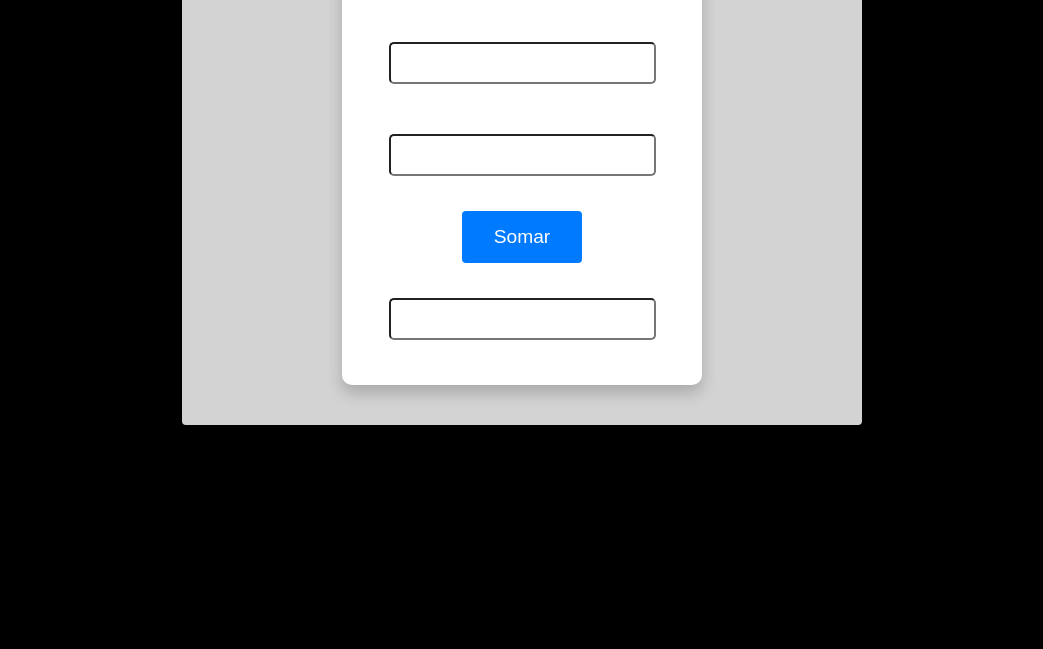
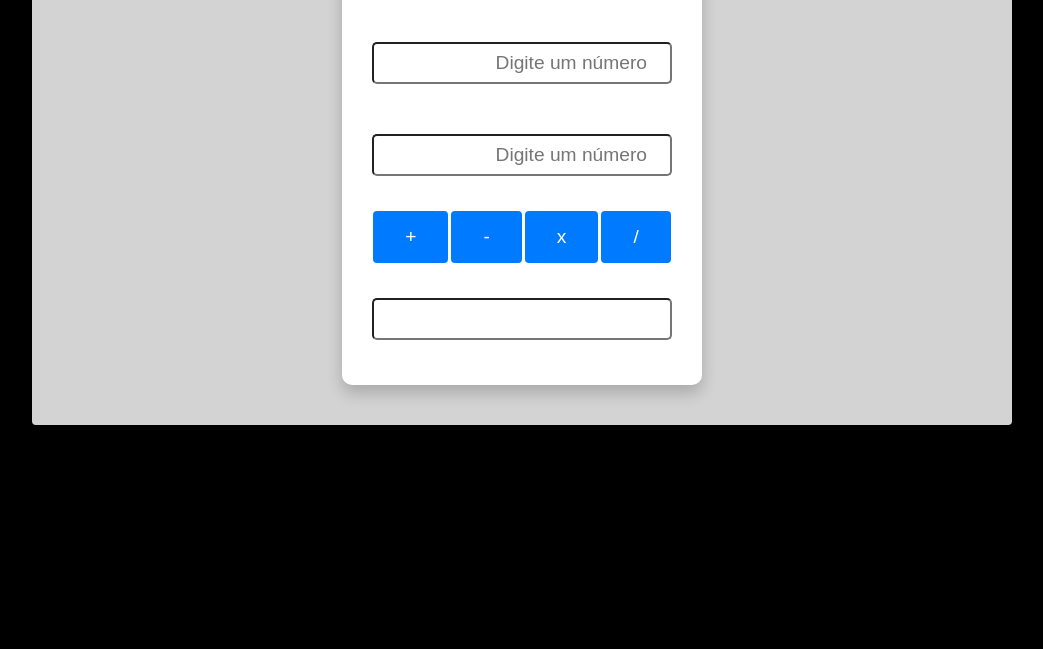
Before and after one commit to gvaldissera/bootcamp-devjr-module2-calc, a plain HTML site: page index.html in a window 1280 px wide. Shown: the part 151-800 px from the top of the page, without its empty margins (118-1161 px from the left). Drawn offline with Linux system fonts and the light colour scheme.

Commit message:
closes #4 - Implementing the four math's operations

```diff
--- a/index.html
+++ b/index.html
@@ -11,9 +11,14 @@
     <div class="container">
       <div class="calc">
         <h1>Calculadora</h1>
-        <input id="num1" type="number" />
-        <input id="num2" type="number" />
-        <button onclick="calc()">Somar</button>
+        <input id="num1" type="number" placeholder="Digite um número" />
+        <input id="num2" type="number" placeholder="Digite um número" />
+        <div>
+          <button onclick="calc('+')">+</button>
+          <button onclick="calc('-')">-</button>
+          <button onclick="calc('*')">x</button>
+          <button onclick="calc('/')">/</button>
+        </div>
         <input id="output" type="text" readonly />
       </div>
       <div class="history"></div>
--- a/javascript.js
+++ b/javascript.js
@@ -1,8 +1,22 @@
-function calc() {
+function calc(op) {
   var num1 = parseFloat(document.getElementById("num1").value);
   var num2 = parseFloat(document.getElementById("num2").value);
+  var output = 0;
 
-  var output = num1 + num2;
+  switch (op) {
+    case "+":
+      output = num1 + num2;
+      break;
+    case "-":
+      output = num1 - num2;
+      break;
+    case "*":
+      output = num1 * num2;
+      break;
+    case "/":
+      output = num1 / num2;
+      break;
+  }
 
   document.getElementById("output").value = output;
 }
--- a/styles.css
+++ b/styles.css
@@ -4,10 +4,12 @@ body {
 
 input {
   height: 22px;
+  width: 280px;
   padding: 8px;
   font-size: 1.2rem;
   margin: 15px 70px;
   border-radius: 5px;
+  text-align: right;
 }
 input[type="number"]:focus {
   outline: none;
@@ -32,11 +34,11 @@ button:hover {
 }
 
 .container {
-  width: 600px;
+  width: 900px;
   background-color: #d3d3d3;
   display: flex;
-  flex-direction: column;
-  align-items: center;
+  flex-direction: row;
+  justify-content: center;
   margin: auto;
   padding: 40px;
   border-radius: 4px;
@@ -53,3 +55,10 @@ button:hover {
   border-radius: 10px;
   box-shadow: 0 8px 16px 0 rgba(0, 0, 0, 0.2);
 }
+
+.calc div {
+  display: flex;
+  flex-wrap: wrap;
+  justify-content: space-between;
+  gap: 3px;
+}
```
